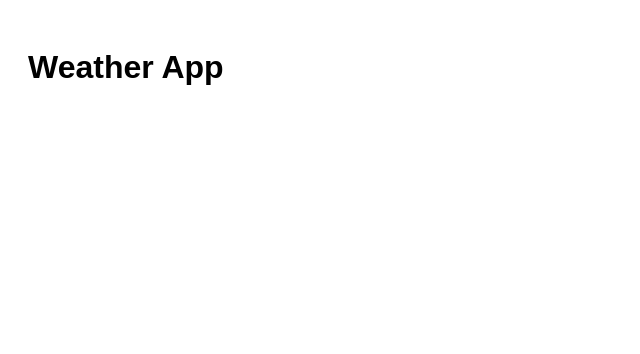
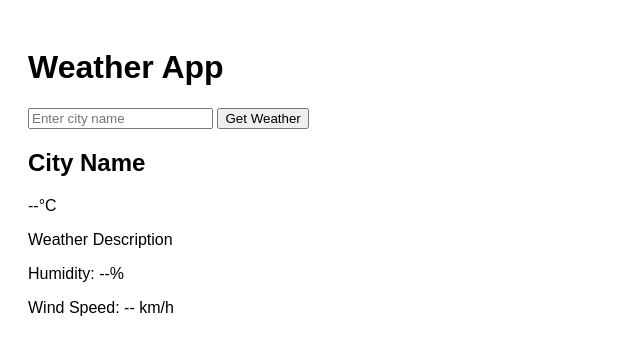
Before and after one commit to choudharyachal/weather-app, a plain HTML site: page index.html in a window 1280 px wide. Shown: the whole page, without its empty margins (0-640 px from the left). Drawn offline with Linux system fonts and the light colour scheme; files whose address does not match are found by name.

Commit message:
Created basic Html Structure for the weather application

```diff
--- a/index.html
+++ b/index.html
@@ -7,7 +7,22 @@
     <link rel="stylesheet"href="style.css"/>
 </head>
 <body>
+    <div class="container">
     <h1>Weather App</h1>
+    <div class="search-box">
+        <input type="text" id="city-input" placeholder="Enter city name">
+        <button id="search-btn">Get Weather</button>
+    </div>
+    <div class="weather-info" id="weather-display-area">
+            <h2 id="city-name">City Name</h2>
+            <p id="temperature">--°C</p>
+            <p id="description">Weather Description</p>
+            <img id="weather-icon" src="" alt="Weather Icon" style="display:none;">
+            <p id="humidity">Humidity: --%</p>
+            <p id="wind-speed">Wind Speed: -- km/h</p>
+
+        </div>
+
     <script src="js/app.js"></script>
 
 </body>
```
